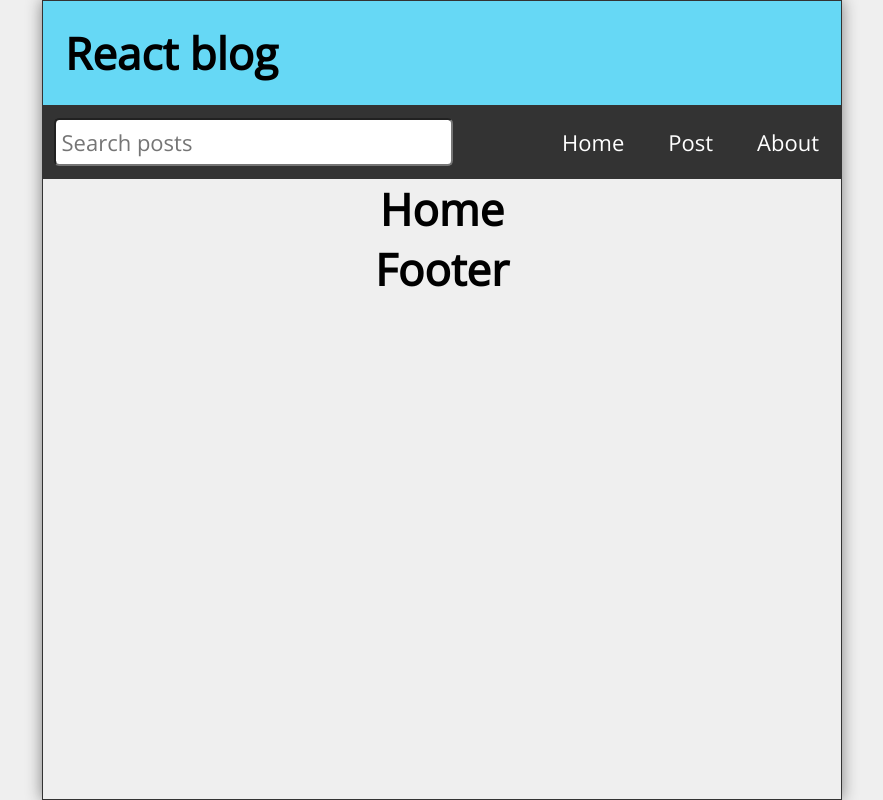
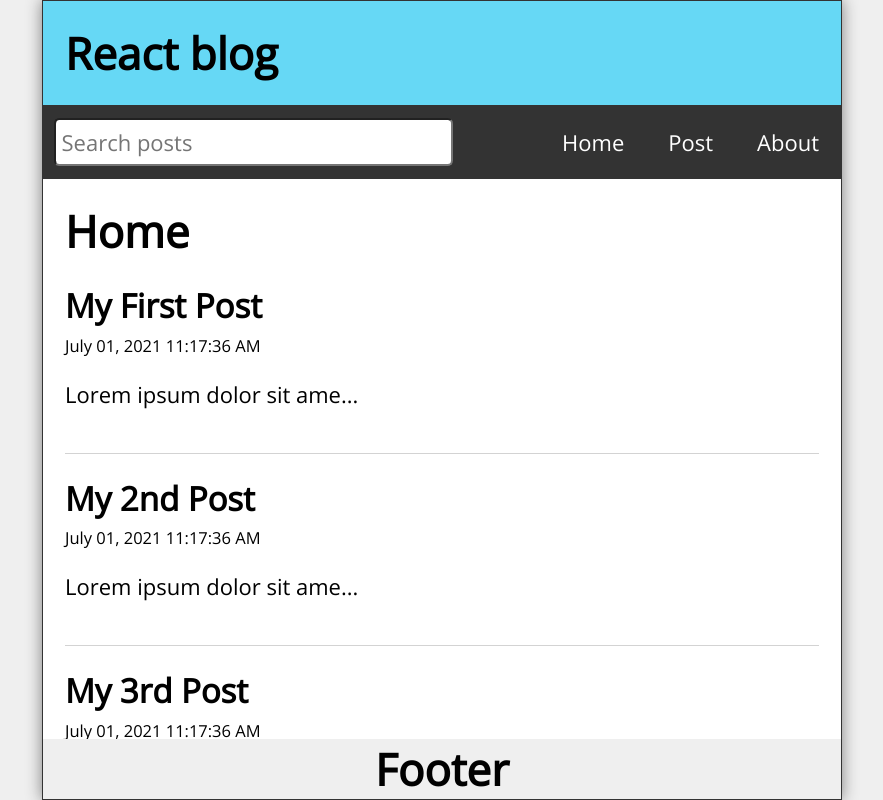
Before and after one commit to Rampaljan/React-blog, a React (Create React App) app: page / in a window 1280 px wide. Shown: the whole page, without its empty margins (198-1081 px from the left). Built offline with nearby package versions, Linux system fonts and the light colour scheme.

Commit message:
homepage works

```diff
--- a/src/App.js
+++ b/src/App.js
@@ -38,13 +38,14 @@
       body: "Lorem ipsum dolor sit amet consectetur adipisicing elit. Quis consequatur expedita, assumenda similique non optio! Modi nesciunt excepturi corrupti atque blanditiis quo nobis, non optio quae possimus illum exercitationem ipsa!"
     }
   ])
+  const [searchResults, setSearchResults] = useState([]);
 
 return(
   <div className="App">
     <Header  title="React blog" />
-    <Nav />
+    <Nav search = {search} setSearch={setSearch}/>
     <Routes>
-      <Route exact path="/" element={<Home/>} />
+      <Route exact path="/" element={<Home posts = {posts}/>} />
       <Route exact path="/post" element={<PostPage />} />
       <Route path="/newpost" element={<NewPost />} />
       <Route path="/about" element={<About />} />
--- /dev/null
+++ b/src/Feed.js
@@ -0,0 +1,13 @@
+import Post from "./Post"
+
+const Feed = ({posts}) => {
+        return(
+            <>
+                {posts.map(post => (
+                    <Post key = {post.id} post = {post} />
+                ))}
+            </>
+        )
+}
+
+export default Feed
--- a/src/Home.js
+++ b/src/Home.js
@@ -1,7 +1,16 @@
-const Home = () => {
+import Feed from "./Feed"
+
+const Home = ({posts}) => {
     return (
-        <main >
+        <main className = "Home">
             <h1>Home</h1>
+            {posts.length ? (
+                <Feed posts = {posts}/>
+            ) : (
+                <p style = {{marginTop: "2rem"}} >
+                    brak postów
+                </p>
+            )}
         </main>
     )
 }
--- /dev/null
+++ b/src/Post.js
@@ -0,0 +1,19 @@
+import {Link} from 'react-router-dom'
+
+const Post = ({post}) => {
+    return(
+        <article className = "post">
+            <Link to = {`/post/${post.id}`}>
+                <h2>{post.title}</h2>
+                <p className="postDate">{post.datetime}</p>
+            </Link>
+            <p className = "postBody">{
+                (post.body).length <= 25
+                    ? post.body
+                    : `${(post.body).slice(0,25)}...`
+            }</p>
+        </article>
+    )
+}
+
+export default Post
```
